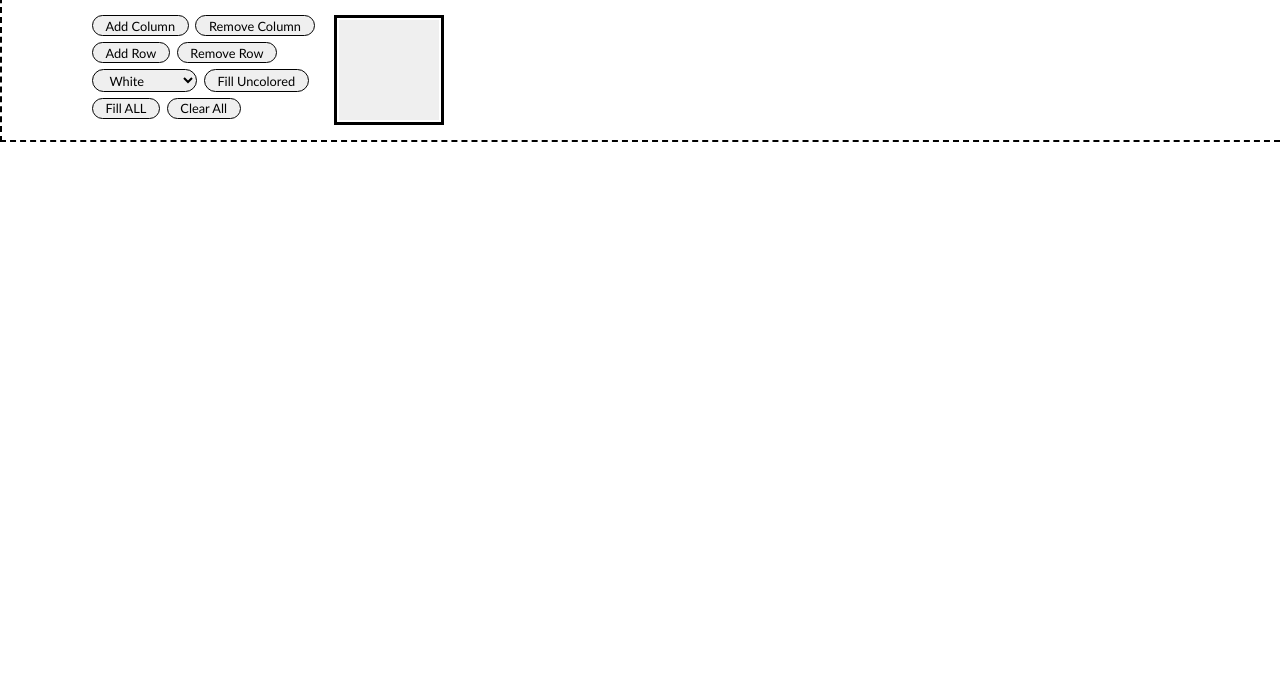
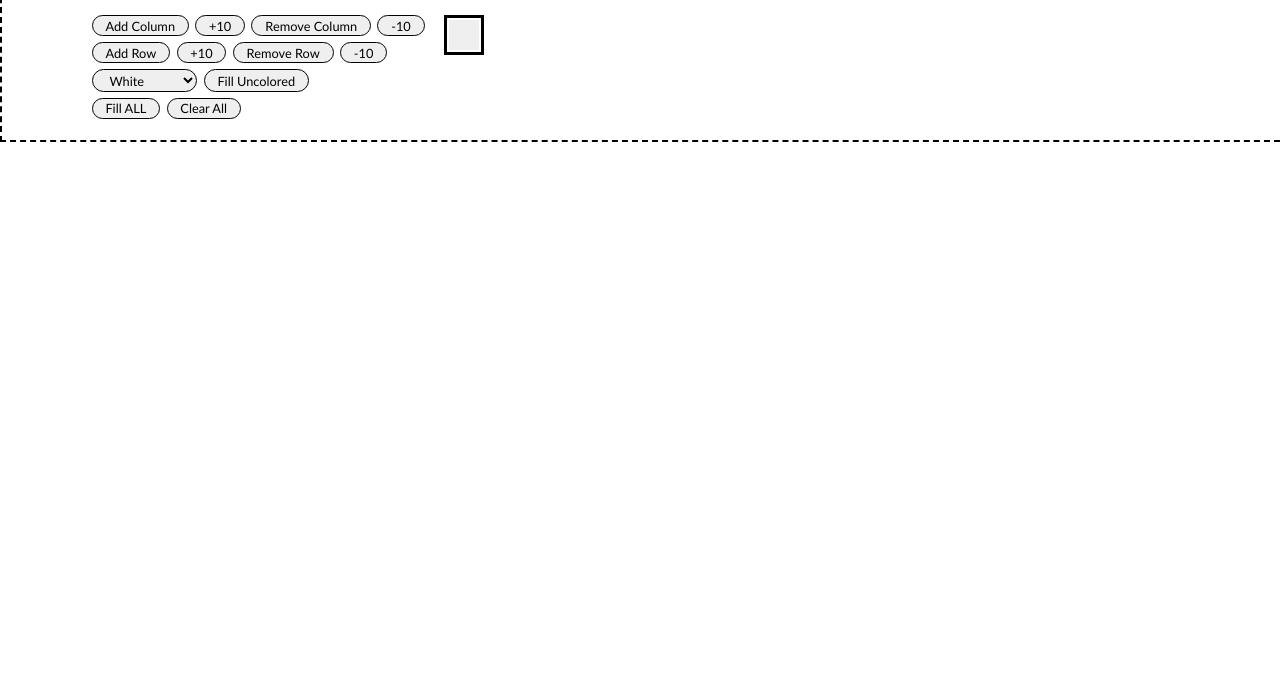
Before and after one commit to Oleksii-Kravtsov/DOM-3, a plain HTML site: page index.html in a window 1280 px wide. Shown: the part 102-800 px from the top of the page. Drawn offline with Linux system fonts and the light colour scheme.

Commit message:
final push

```diff
--- a/index.html
+++ b/index.html
@@ -12,11 +12,15 @@
             <div class="controls">
                 <div class="flex">
                     <button class="control" onclick="addColumn()">Add Column</button>
+                    <button class="control" onclick="add10Column()">+10</button>
                     <button class="control" onclick="removeColumn()">Remove Column</button>
+                    <button class="control" onclick="remove10Column()">-10</button>
                 </div>
                 <div class="flex">
                     <button class="control" onclick="addRow()">Add Row</button>
+                    <button class="control" onclick="add10Row()">+10</button>
                     <button class="control" onclick="removeRow()">Remove Row</button>
+                    <button class="control" onclick="remove10Row()">-10</button>
                 </div>
                 <div class="flex">
                     <select class="color-picker control" onchange="updateUserColor()" name="color">
--- a/js/index.js
+++ b/js/index.js
@@ -151,7 +151,8 @@ function remove10Column(){
 }
 //update columns in html
 function setColumns(){
-    grid.style.gridTemplateColumns = `repeat(${columnCount}, 50px`
+    grid.style.gridTemplateColumns = `repeat(${columnCount}, 15px`
+    grid.style.gridAutoRows = "15px"
 }
 
 function changeCells(mode, amount){
--- a/styles/style.css
+++ b/styles/style.css
@@ -26,7 +26,6 @@ main {
 }
 
 .cell {
-    padding: 20px;
     border-radius: 0px;
     border-style:hidden;
 
@@ -34,8 +33,8 @@ main {
 
 .grid {
     display: grid;
-    grid-template-columns: repeat(2, 50px);
-    grid-auto-rows: 50px;
+    grid-template-columns: repeat(2, 25px);
+    grid-auto-rows: 25px;
     gap: 0  px;
     padding: 2px;
     border: 3px black solid;
```
Also changed, not shown: Pictures/drawing1.png (added).
